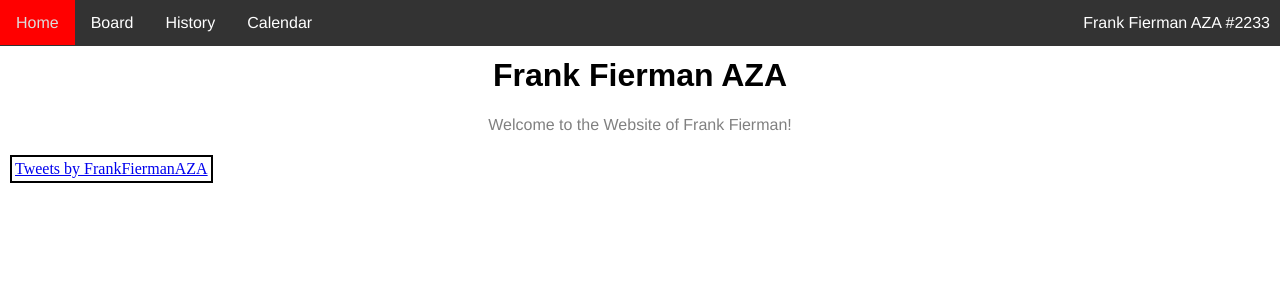
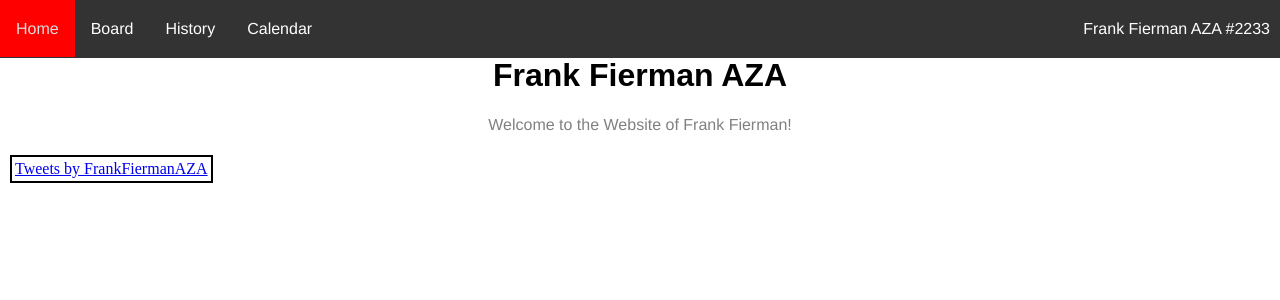
Before and after one commit to fiermanmazkir/fiermanmazkir.github.io, a Jekyll site: the page built from index.md, in a window 1280 px wide. Shown: the top 300 px of the page. Built offline with Jekyll 4.4.1, drawn with Linux system fonts in a browser that asks for light colours; comment, search, counter and statistics services are not loaded.

Commit message:
Update style.css

```diff
--- a/css/style.css
+++ b/css/style.css
@@ -7,7 +7,7 @@ body {
 .nav ul {
     list-style-type: none;
     margin: 0;
-    padding: 14px 0px;
+    padding: 20px 0px;
     overflow: hidden;
     background-color: #333;
 	  position: fixed;
@@ -29,7 +29,7 @@ li:last-child {
 
 .nav a:link, a:visited {
     color: White;
-    padding: 14px 16px;
+    padding: 20px 16px;
     text-align: center;
     text-decoration: none;
 
```
